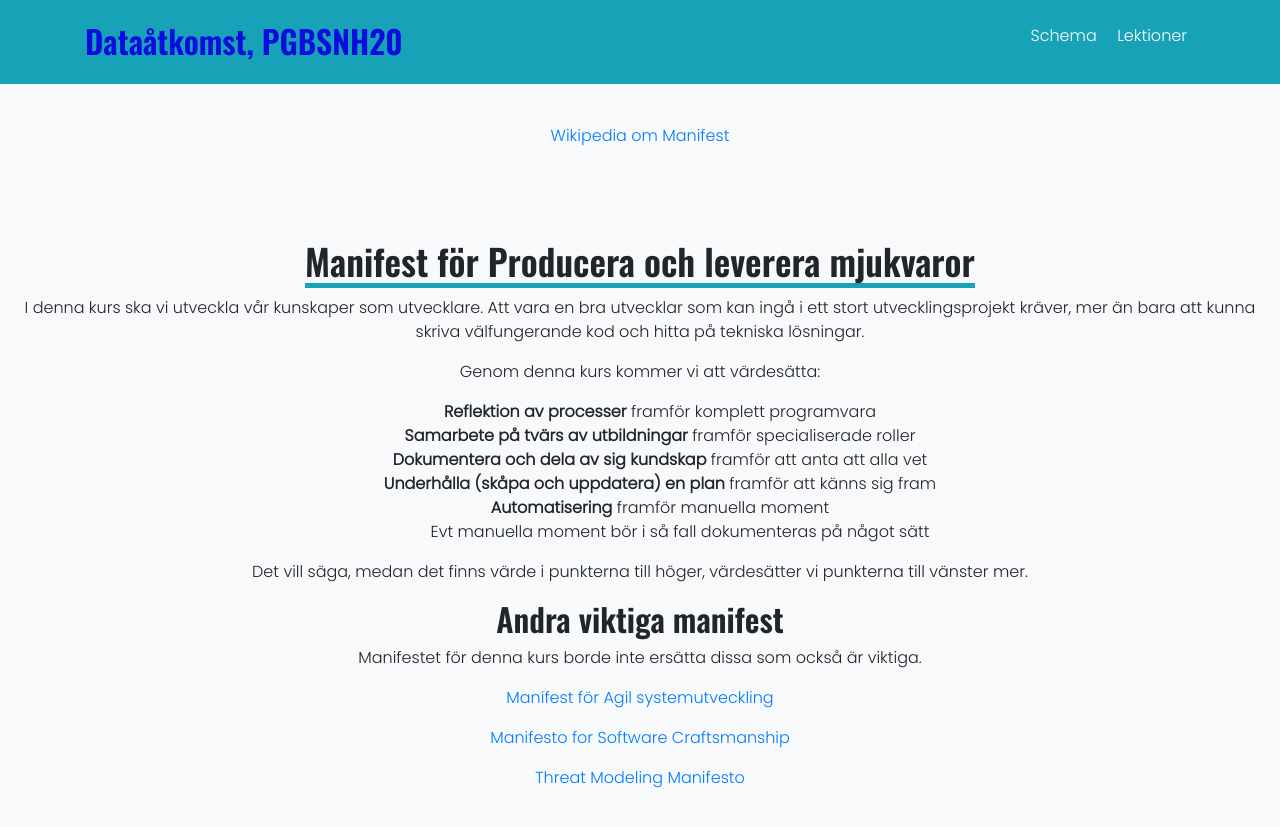
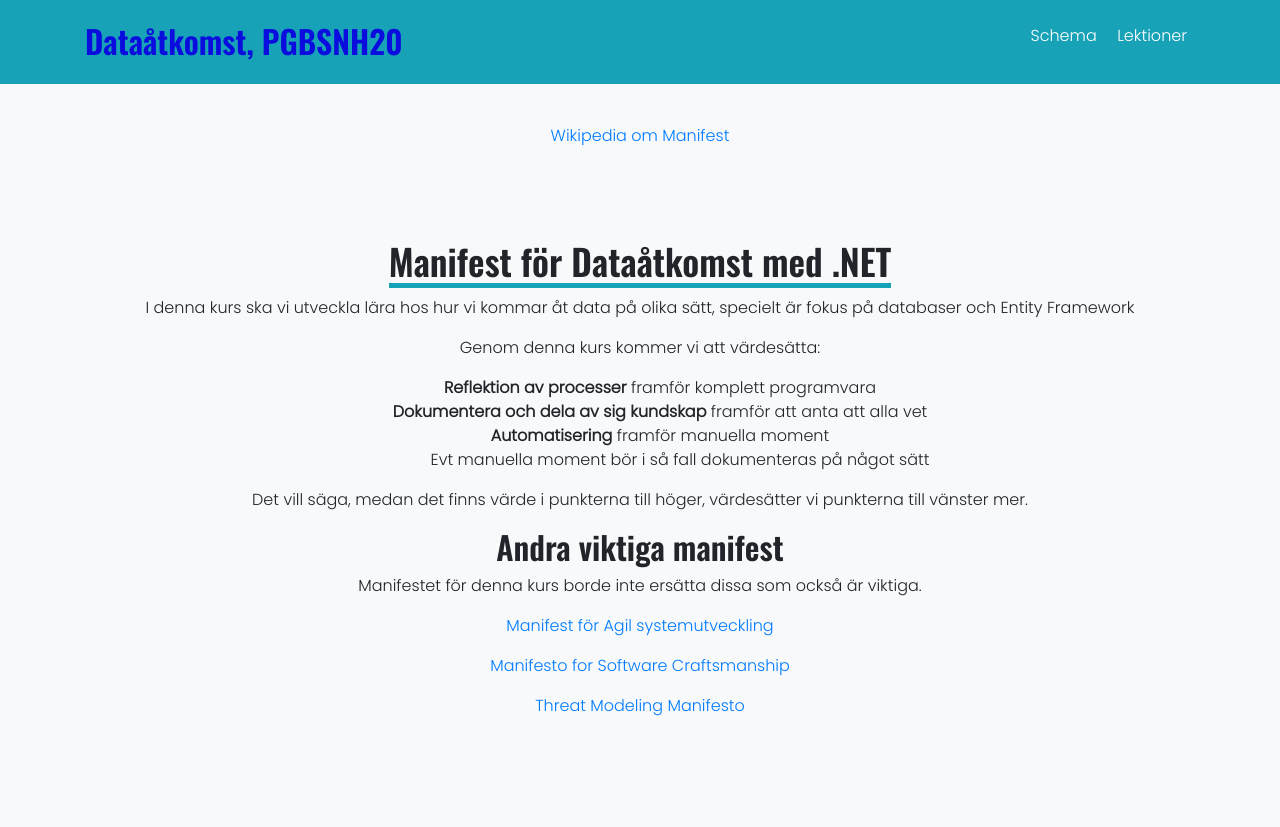
Before and after one commit to PGBSNH20/PGBSNH20-dataatkomst, a Jekyll site: the page built from manifesto.md, in a window 1280 px wide. Shown: the top 827 px of the page. Built offline with Jekyll 4.4.1, drawn with Linux system fonts in a browser that asks for light colours; nearby versions of some CDN libraries.

Commit message:
updates manifest

```diff
--- a/manifesto.md
+++ b/manifesto.md
@@ -6,17 +6,13 @@ permalink: /manifest/
 
 [Wikipedia om Manifest](https://sv.wikipedia.org/wiki/Manifest)
 
-# Manifest för Producera och leverera mjukvaror
+# Manifest för Dataåtkomst med .NET
 
-I denna kurs ska vi utveckla vår kunskaper som utvecklare.
-Att vara en bra utvecklar som kan ingå i ett stort utvecklingsprojekt kräver, mer än bara att kunna skriva välfungerande kod
-och hitta på tekniska lösningar.
+I denna kurs ska vi utveckla lära hos hur vi kommar åt data på olika sätt, specielt är fokus på databaser och Entity Framework
 
 Genom denna kurs kommer vi att värdesätta:
 * **Reflektion av processer** framför komplett programvara
-* **Samarbete på tvärs av utbildningar** framför specialiserade roller
 * **Dokumentera och dela av sig kundskap** framför att anta att alla vet
-* **Underhålla (skåpa och uppdatera) en plan** framför att känns sig fram
 * **Automatisering** framför manuella moment
     * Evt manuella moment  bör i så fall dokumenteras på något sätt
 
```
Also changed, not shown: index.md (+2 -2 lines), Gemfile.lock.
